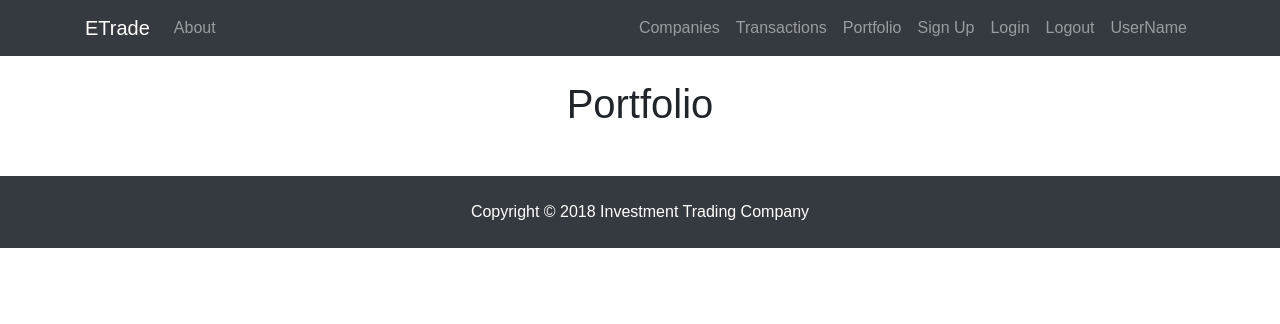
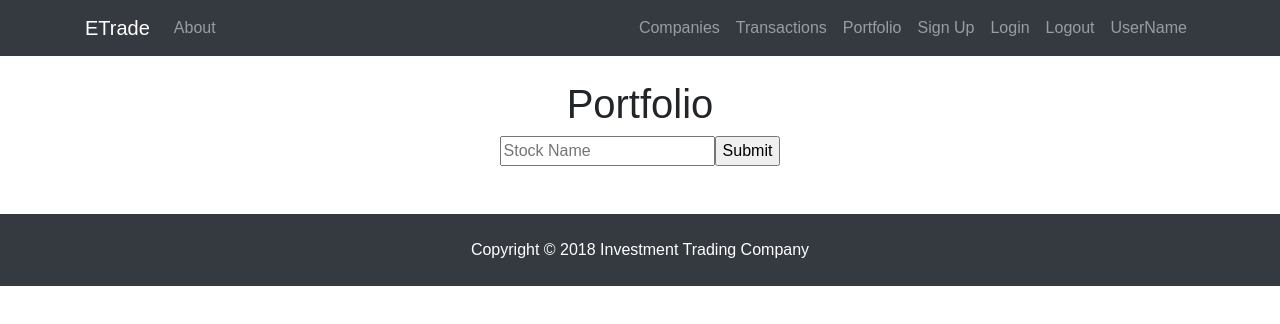
Before and after one commit to electrone901/TTP-FS-20180728, a React (Create React App) app in the folder client/: page /portfolio in a window 1280 px wide. Shown: the top 324 px of the page. Built offline with nearby package versions, Linux system fonts and the light colour scheme.

Commit message:
add logout user actions and logout button on portfolio component

```diff
--- a/client/src/actions/authActions.js
+++ b/client/src/actions/authActions.js
@@ -39,3 +39,10 @@ export const setCurrentUser = decoded => {
 		payload:decoded
 	}
 }
+
+
+export const logoutUser = () => dispatch => {
+	localStorage.removeItem('jwtToken');
+	setAuthToken(false);
+	dispatch(setCurrentUser({}));
+}
--- a/client/src/components/portfolio/Portfolio.js
+++ b/client/src/components/portfolio/Portfolio.js
@@ -1,11 +1,93 @@
 import React, { Component } from 'react';
+import axios from 'axios';
+import { connect } from 'react-redux';
+import { withRouter   } from 'react-router-dom';
 
-export default class Portfolio extends Component {
-  render() {
-    return (
-      <div className="App">
-        <h1>Portfolio</h1>
-      </div>
-    );
-  }
+import { logoutUser } from '../../actions/authActions';
+
+class Portfolio extends Component{
+    constructor(){
+        super();
+        this.state = {
+            stocks: [],
+            symbol: '',
+            price: '',
+            name: '',
+            error: '',
+            show: false
+        };
+        this.onChange = this.onChange.bind(this);
+        this.onSubmit = this.onSubmit.bind(this);
+    }
+
+    onChange(e){
+        this.setState({[e.target.name]: e.target.value});
+    }
+
+    onSubmit(e){
+        e.preventDefault();
+
+        axios.get(`https://api.iextrading.com/1.0/stock/${this.state.name}/company`)
+            .then(response => {
+                this.setState({symbol: response.data});
+                this.setState({error: ""});
+                this.setState({show: true});
+
+                axios.get(`https://api.iextrading.com/1.0/stock/${this.state.name}/price`)
+                    .then(response => {
+                        this.setState({price: response.data});
+                     });
+             })
+             .catch(error => {
+                 this.setState({error: "Not found"});
+                 this.setState({show: false});
+             });
+    }
+
+    onLogoutClick(e){
+        e.preventDefault();
+        this.props.logoutUser();
+        this.props.history.push('/');
+    }
+
+    render(){
+        const {isAuthenticated} = this.props.auth;
+        let stockInfo;
+
+        stockInfo = (
+            <div className="border border-primary mt-3">
+                <p>{this.state.symbol.symbol} - {this.state.symbol.companyName} - ${this.state.price}</p>
+            </div>
+        );
+
+        const authLinks = (
+            <a href="" onClick={this.onLogoutClick.bind(this)} className="nav-link">
+                Logout
+            </a>
+        );
+
+        return(
+            <div className="Portfolio">
+                {isAuthenticated ? authLinks : null}
+                <h1 className="text-center">Portfolio</h1>
+                <form onSubmit={this.onSubmit}>
+                    <input
+                      type="text"
+                      placeholder="Stock Name"
+                      name="name"
+                      onChange={this.onChange}
+                    />
+                    <input type="submit" />
+                </form>
+                {this.state.show ? stockInfo : null}
+                <p>{this.state.error}</p>
+            </div>
+        );
+    }
 }
+
+const mapStateToProps = (state) => ({
+  auth: state.auth
+});
+
+export default withRouter(connect(mapStateToProps, {logoutUser})(Portfolio));
```
